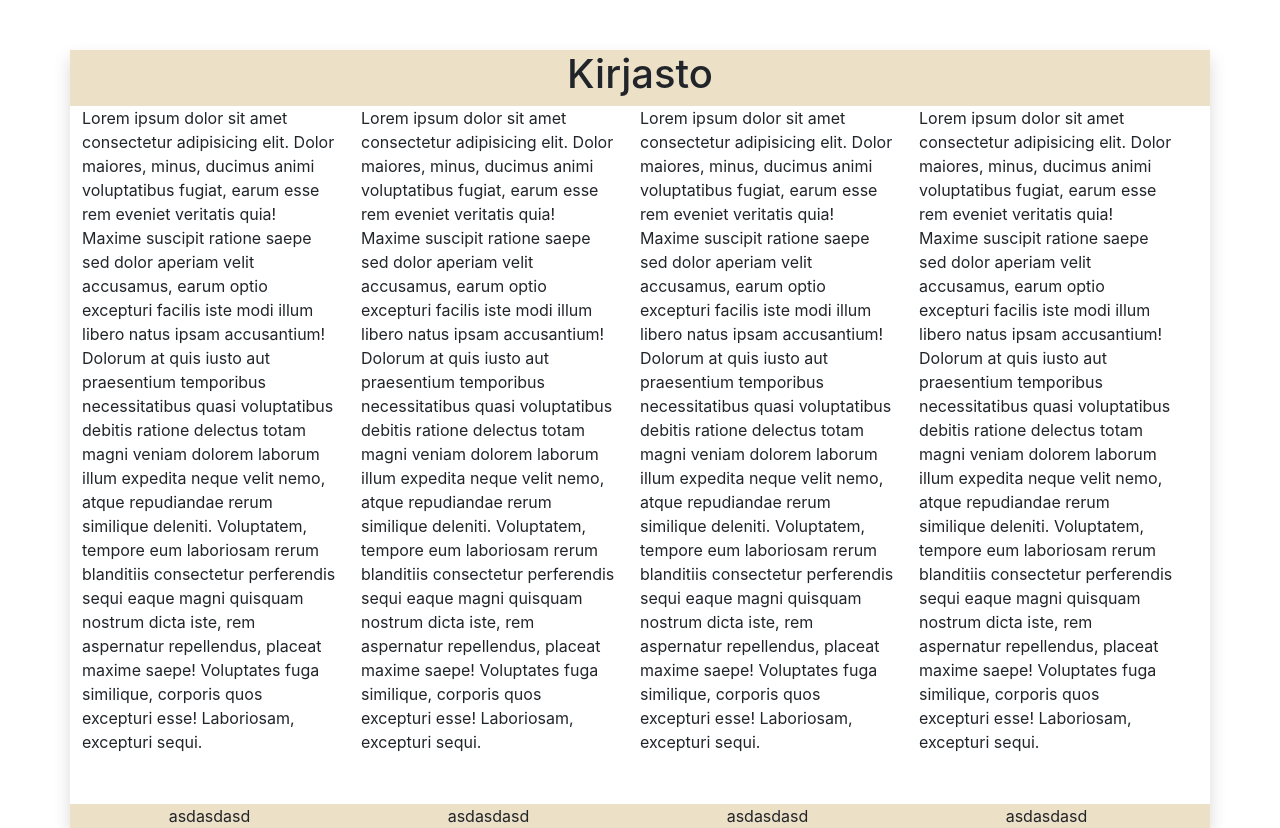
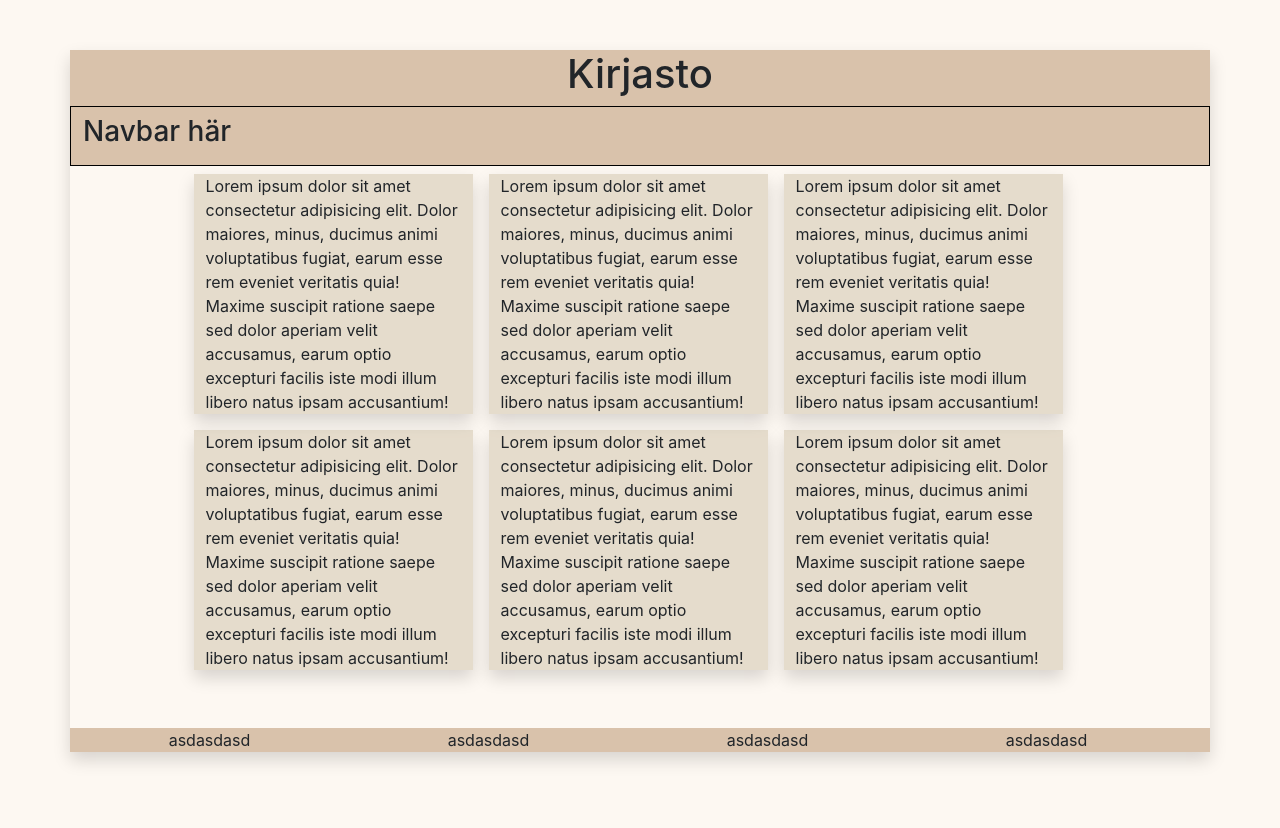
Before and after one commit to n0laja00/kirjakauppa, a React (Create React App) app: page / in a window 1280 px wide. After the commit the page ends 800 px from the top, so only its background shows below. Built offline with nearby package versions, Linux system fonts and the light colour scheme.

Commit message:
few changes

```diff
--- a/src/App.css
+++ b/src/App.css
@@ -8,8 +8,17 @@
 
 #c4b7a6
 */
+body {
+    background-color: rgba(250, 235, 215, 0.315);
+}
 
 .header {
     margin-top: 50px;
-    background-color: #dac29283;
+    background-color: #b9926c85;
 }
+.content {
+background-color: #6e4e0e2a;
+}
+.navbar {
+    border: 1px solid black;
+}
--- a/src/Content.js
+++ b/src/Content.js
@@ -2,16 +2,20 @@ import React from 'react'
 
 export default function Content() {
     return (
-        <div className="row content">
-            <div className="row">
-                <div className="col-3">
-                    Lorem ipsum dolor sit amet consectetur adipisicing elit. Dolor maiores, minus, ducimus animi voluptatibus fugiat, earum esse rem eveniet veritatis quia! Maxime suscipit ratione saepe sed dolor aperiam velit accusamus, earum optio excepturi facilis iste modi illum libero natus ipsam accusantium! Dolorum at quis iusto aut praesentium temporibus necessitatibus quasi voluptatibus debitis ratione delectus totam magni veniam dolorem laborum illum expedita neque velit nemo, atque repudiandae rerum similique deleniti. Voluptatem, tempore eum laboriosam rerum blanditiis consectetur perferendis sequi eaque magni quisquam nostrum dicta iste, rem aspernatur repellendus, placeat maxime saepe! Voluptates fuga similique, corporis quos excepturi esse! Laboriosam, excepturi sequi.</div>
-                <div className="col-3">
-                    Lorem ipsum dolor sit amet consectetur adipisicing elit. Dolor maiores, minus, ducimus animi voluptatibus fugiat, earum esse rem eveniet veritatis quia! Maxime suscipit ratione saepe sed dolor aperiam velit accusamus, earum optio excepturi facilis iste modi illum libero natus ipsam accusantium! Dolorum at quis iusto aut praesentium temporibus necessitatibus quasi voluptatibus debitis ratione delectus totam magni veniam dolorem laborum illum expedita neque velit nemo, atque repudiandae rerum similique deleniti. Voluptatem, tempore eum laboriosam rerum blanditiis consectetur perferendis sequi eaque magni quisquam nostrum dicta iste, rem aspernatur repellendus, placeat maxime saepe! Voluptates fuga similique, corporis quos excepturi esse! Laboriosam, excepturi sequi.</div>
-                <div className="col-3">
-                    Lorem ipsum dolor sit amet consectetur adipisicing elit. Dolor maiores, minus, ducimus animi voluptatibus fugiat, earum esse rem eveniet veritatis quia! Maxime suscipit ratione saepe sed dolor aperiam velit accusamus, earum optio excepturi facilis iste modi illum libero natus ipsam accusantium! Dolorum at quis iusto aut praesentium temporibus necessitatibus quasi voluptatibus debitis ratione delectus totam magni veniam dolorem laborum illum expedita neque velit nemo, atque repudiandae rerum similique deleniti. Voluptatem, tempore eum laboriosam rerum blanditiis consectetur perferendis sequi eaque magni quisquam nostrum dicta iste, rem aspernatur repellendus, placeat maxime saepe! Voluptates fuga similique, corporis quos excepturi esse! Laboriosam, excepturi sequi.</div>
-                <div className="col-3">
-                    Lorem ipsum dolor sit amet consectetur adipisicing elit. Dolor maiores, minus, ducimus animi voluptatibus fugiat, earum esse rem eveniet veritatis quia! Maxime suscipit ratione saepe sed dolor aperiam velit accusamus, earum optio excepturi facilis iste modi illum libero natus ipsam accusantium! Dolorum at quis iusto aut praesentium temporibus necessitatibus quasi voluptatibus debitis ratione delectus totam magni veniam dolorem laborum illum expedita neque velit nemo, atque repudiandae rerum similique deleniti. Voluptatem, tempore eum laboriosam rerum blanditiis consectetur perferendis sequi eaque magni quisquam nostrum dicta iste, rem aspernatur repellendus, placeat maxime saepe! Voluptates fuga similique, corporis quos excepturi esse! Laboriosam, excepturi sequi.</div>
+        <div className="row">
+            <div className="row d-flex justify-content-center">
+                <div className="col-sm-3 content shadow  m-2">
+                    Lorem ipsum dolor sit amet consectetur adipisicing elit. Dolor maiores, minus, ducimus animi voluptatibus fugiat, earum esse rem eveniet veritatis quia! Maxime suscipit ratione saepe sed dolor aperiam velit accusamus, earum optio excepturi facilis iste modi illum libero natus ipsam accusantium! </div>
+                <div className="col-sm-3 content shadow  m-2">
+                    Lorem ipsum dolor sit amet consectetur adipisicing elit. Dolor maiores, minus, ducimus animi voluptatibus fugiat, earum esse rem eveniet veritatis quia! Maxime suscipit ratione saepe sed dolor aperiam velit accusamus, earum optio excepturi facilis iste modi illum libero natus ipsam accusantium! </div>
+                <div className="col-sm-3 content shadow  m-2">
+                    Lorem ipsum dolor sit amet consectetur adipisicing elit. Dolor maiores, minus, ducimus animi voluptatibus fugiat, earum esse rem eveniet veritatis quia! Maxime suscipit ratione saepe sed dolor aperiam velit accusamus, earum optio excepturi facilis iste modi illum libero natus ipsam accusantium! </div>
+                <div className="col-sm-3 content shadow  m-2">
+                    Lorem ipsum dolor sit amet consectetur adipisicing elit. Dolor maiores, minus, ducimus animi voluptatibus fugiat, earum esse rem eveniet veritatis quia! Maxime suscipit ratione saepe sed dolor aperiam velit accusamus, earum optio excepturi facilis iste modi illum libero natus ipsam accusantium! </div>
+                <div className="col-sm-3 content shadow  m-2">
+                    Lorem ipsum dolor sit amet consectetur adipisicing elit. Dolor maiores, minus, ducimus animi voluptatibus fugiat, earum esse rem eveniet veritatis quia! Maxime suscipit ratione saepe sed dolor aperiam velit accusamus, earum optio excepturi facilis iste modi illum libero natus ipsam accusantium! </div>
+                <div className="col-sm-3 content shadow  m-2">
+                    Lorem ipsum dolor sit amet consectetur adipisicing elit. Dolor maiores, minus, ducimus animi voluptatibus fugiat, earum esse rem eveniet veritatis quia! Maxime suscipit ratione saepe sed dolor aperiam velit accusamus, earum optio excepturi facilis iste modi illum libero natus ipsam accusantium! </div>
             </div>
         </div>
     )
--- a/src/Header.js
+++ b/src/Header.js
@@ -1,11 +1,14 @@
 import React from 'react'
+import Navbar from './Navbar'
 
 export default function Header() {
     return (
         <div className="row header">
             <div className="col-12 text-center">
             <h1>Kirjasto</h1>
+
             </div>
+            <Navbar />
         </div>
     )
 }
--- /dev/null
+++ b/src/Navbar.js
@@ -0,0 +1,9 @@
+import React from 'react'
+
+export default function Navbar() {
+    return (
+        <div className="col-sm-12 navbar">
+            <h3>Navbar här</h3>
+        </div>
+    )
+}
```
